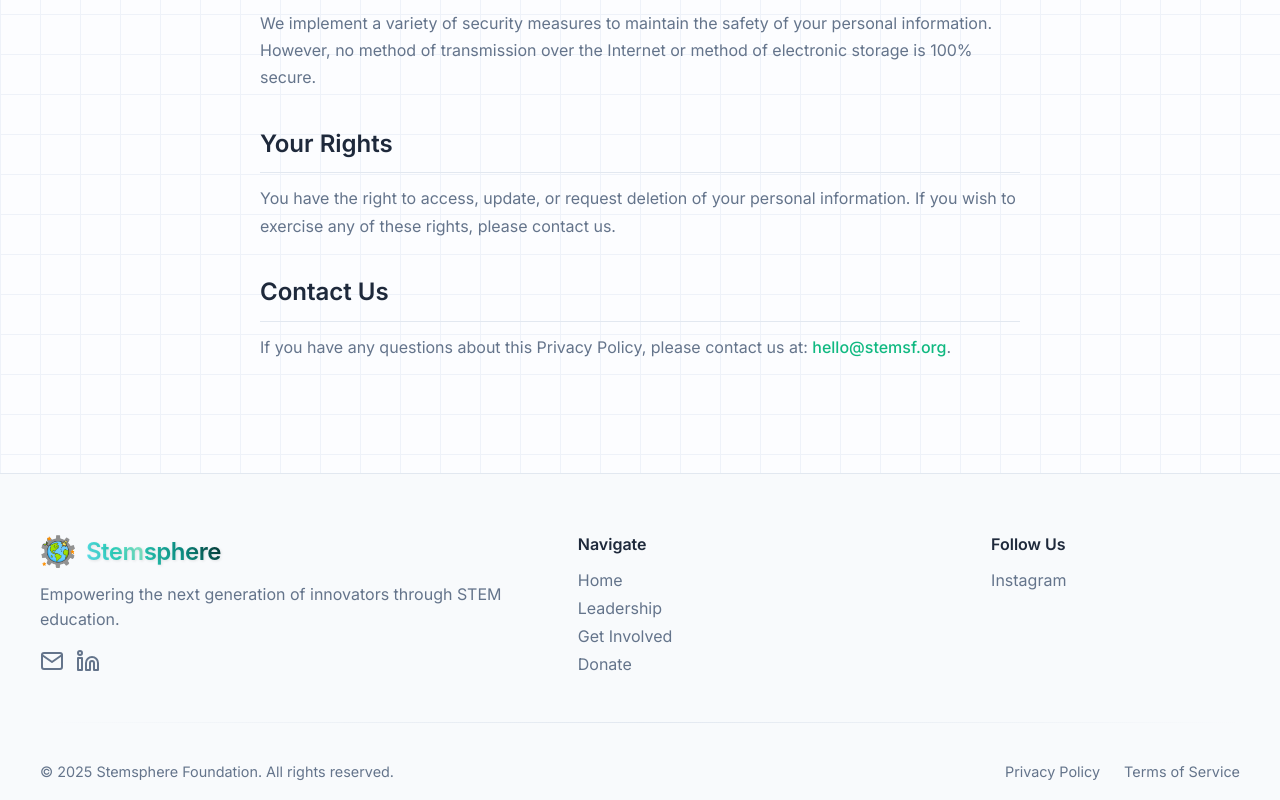
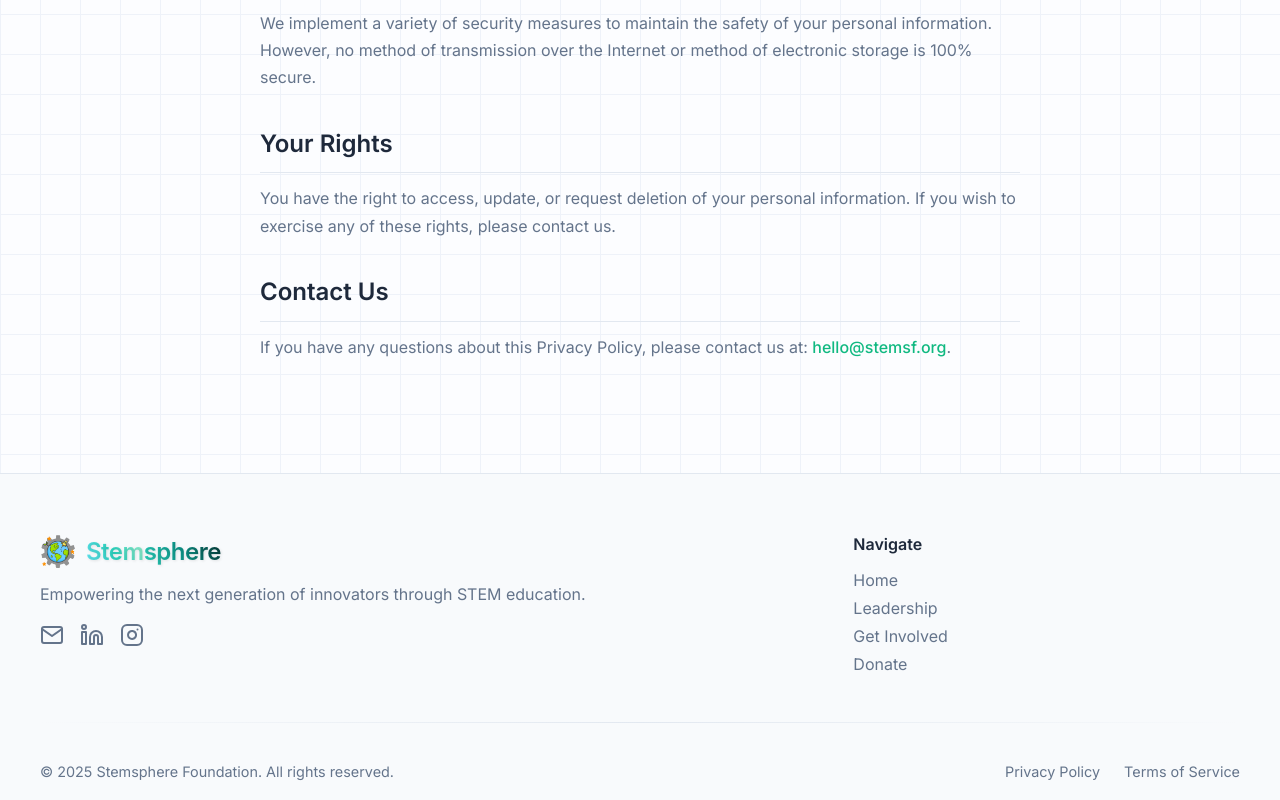
Before and after one commit to diwenne/stemsphere, a React (Vite) app: page /privacy-policy in a window 1280 px wide. Shown: the part 1146-1946 px from the top of the page. Built offline with nearby package versions, Linux system fonts and the light colour scheme.

Commit message:
footer being cut off fix; instagram as icon

```diff
--- a/src/components/Footer/Footer.css
+++ b/src/components/Footer/Footer.css
@@ -9,29 +9,27 @@
   max-width: 1200px;
   margin: 0 auto;
   display: grid;
-  grid-template-columns: 2fr 1.5fr 1fr;
+  grid-template-columns: 2fr 1fr; /* Updated to a two-column layout */
   gap: 40px;
   margin-bottom: 40px;
 }
 
-.footer-info, .footer-links, .footer-social {
+.footer-info, .footer-links { /* Removed .footer-social */
   display: flex;
   flex-direction: column;
 }
 
-/* --- MODIFICATION: New Logo and Text Styling --- */
+/* --- Logo and Text Styling --- */
 .footer-logo-container {
   display: flex;
   align-items: center;
   gap: 10px;
   margin-bottom: 12px;
 }
-
 .footer-logo-icon {
   height: 36px;
   flex-shrink: 0;
 }
-
 .footer-logo-text {
   font-family: -apple-system, BlinkMacSystemFont, "Segoe UI", Roboto, Helvetica, Arial, sans-serif, "Apple Color Emoji", "Segoe UI Emoji";
   font-size: 1.5rem;
@@ -39,7 +37,6 @@
   letter-spacing: -0.5px;
   text-shadow: 1px 1px 3px rgba(0, 0, 0, 0.1);
 }
-
 .footer-logo-stem,
 .footer-logo-sphere {
   background-clip: text;
@@ -47,16 +44,12 @@
   color: transparent;
   padding-bottom: 2px;
 }
-
 .footer-logo-stem {
   background-image: linear-gradient(60deg, #67e8f9, #2dd4bf, #a7f3d0);
 }
-
 .footer-logo-sphere {
   background-image: linear-gradient(60deg, #2dd4bf, #0d9488, #042f2e);
 }
-/* --- END MODIFICATION --- */
-
 
 .footer-mission {
   line-height: 1.6;
@@ -64,7 +57,7 @@
 
 .footer-contact-icons {
   display: flex;
-  gap: 12px;
+  gap: 16px; /* Increased gap slightly for the new icon */
   margin-top: 16px;
 }
 
@@ -83,22 +76,23 @@
   height: 24px;
 }
 
-.footer-links h4, .footer-social h4 {
+.footer-links h4 { /* Removed .footer-social h4 */
   font-size: 1rem;
   font-weight: 600;
   color: var(--text-primary);
   margin-bottom: 16px;
 }
 
-.footer-links a, .footer-social a {
+.footer-links a { /* Removed .footer-social a */
   margin-bottom: 8px;
   transition: color 0.2s ease;
 }
 
-.footer-links a:hover, .footer-social a:hover {
+.footer-links a:hover { /* Removed .footer-social a:hover */
   color: var(--accent-green);
 }
 
+/* --- Bottom Footer Styles --- */
 .footer-bottom {
   font-size: 0.9rem;
   display: flex;
@@ -134,6 +128,17 @@
   color: var(--accent-green);
 }
 
+/* --- Media Queries --- */
+@media (max-width: 768px) {
+  .footer-container {
+    grid-template-columns: 1fr;
+    text-align: center;
+  }
+
+  .footer-info {
+    align-items: center;
+  }
+}
 
 @media (max-width: 600px) {
   .footer-bottom {
--- a/src/components/Footer/Footer.tsx
+++ b/src/components/Footer/Footer.tsx
@@ -30,6 +30,14 @@ const Footer = () => {
                 <circle cx="4" cy="4" r="2"></circle>
               </svg>
             </a>
+            {/* --- Instagram Icon Added --- */}
+            <a href="https://www.instagram.com/stemspherefoundation?igsh=bm9obDliMm90Ym04&utm_source=qr" target="_blank" rel="noopener noreferrer" aria-label="Stemsphere on Instagram" title="Instagram">
+              <svg xmlns="http://www.w3.org/2000/svg" viewBox="0 0 24 24" fill="none" stroke="currentColor" strokeWidth="2" strokeLinecap="round" strokeLinejoin="round">
+                <rect x="2" y="2" width="20" height="20" rx="5" ry="5"></rect>
+                <path d="M16 11.37A4 4 0 1 1 12.63 8 4 4 0 0 1 16 11.37z"></path>
+                <line x1="17.5" y1="6.5" x2="17.51" y2="6.5"></line>
+              </svg>
+            </a>
           </div>
         </div>
 
@@ -41,10 +49,7 @@ const Footer = () => {
           <a href="/donate">{t('footer.donate')}</a>
         </div>
 
-        <div className="footer-social">
-          <h4>{t('footer.followUs')}</h4>
-          <a href="https://www.instagram.com/stemspherefoundation?igsh=bm9obDliMm90Ym04&utm_source=qr" target="_blank" rel="noopener noreferrer">{t('footer.instagram')}</a>
-        </div>
+        {/* The "Follow Us" div has been removed */}
       </div>
 
       <div className="footer-bottom">
```
